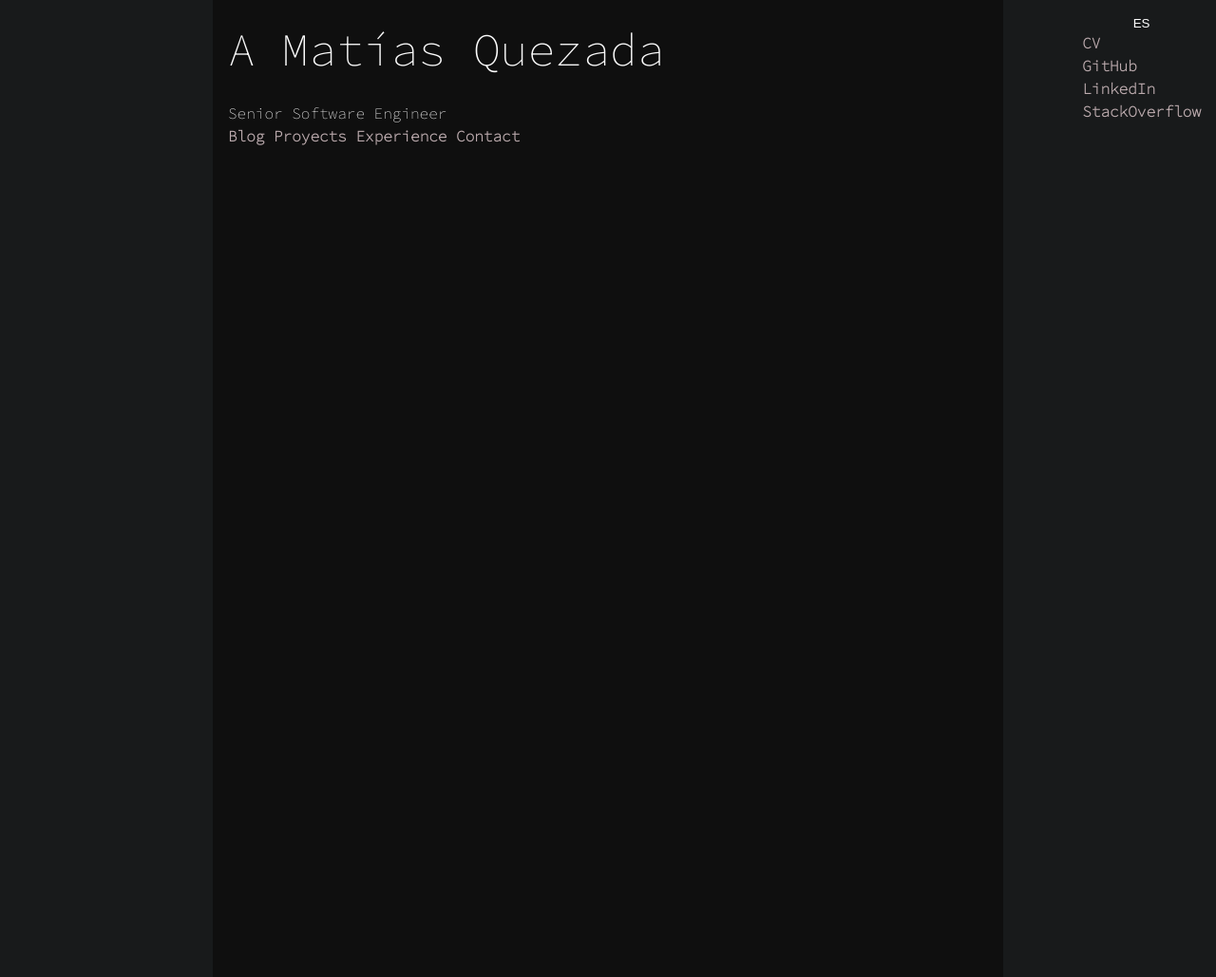
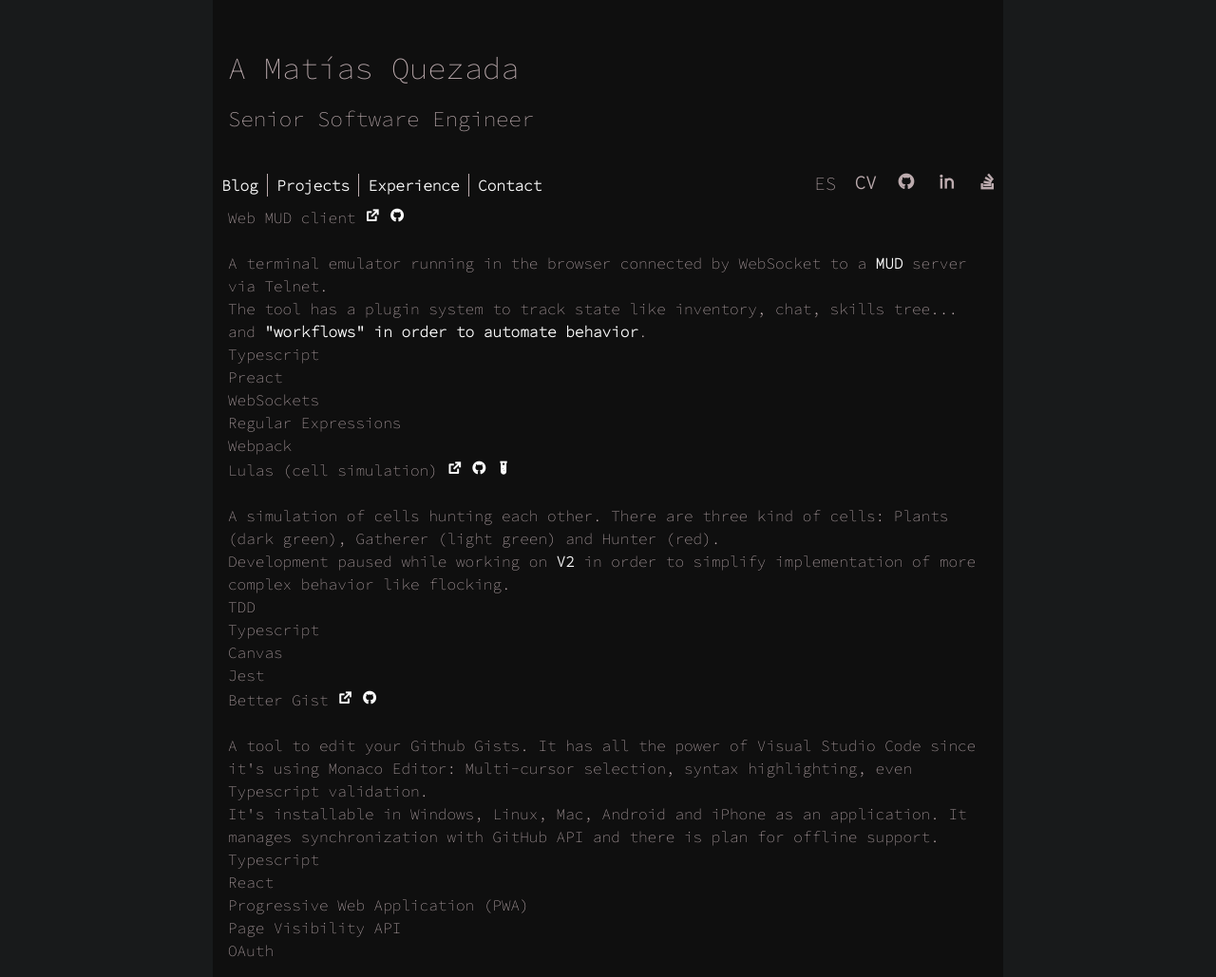
Before and after one commit to ShakDamj/shakiradamji.com, a web app: file index.html in a window 1280 px wide. Shown: the whole page at 95% size. Run offline with its HTML, style and script files only (its server is not run), Linux system fonts and the light colour scheme.

Commit message:
Creating content

```diff
--- /dev/null
+++ b/components/remix-icon.js
@@ -0,0 +1,29 @@
+class RemixIcon extends HTMLElement {
+  static get observedAttributes() {
+    return ['name', 'line-only', 'label'];
+  }
+
+  connectedCallback() {
+    const i = document.createElement('i');
+    update(this, i);
+    this.appendChild(i);
+  }
+
+  update() {
+    update(this, this.firstElementChild);
+  }
+}
+
+window.customElements.define('remix-icon', RemixIcon);
+
+function update(el, i) {
+  const name = el.getAttribute('name') || '';
+  if (!name) return;
+
+  const paintMode = el.hasAttribute('fill') ? 'fill' : 'line';
+  const label = el.getAttribute('label') || name;
+
+  i.setAttribute('class', `ri-${name}-${paintMode}`);
+  i.setAttribute('title', label);
+  i.setAttribute('aria-label', label);
+}
--- a/index.html
+++ b/index.html
@@ -10,6 +10,11 @@
     <title></title>
     <meta name="description" content="" />
     <meta name="viewport" content="width=device-width, initial-scale=1" />
+    <link
+      href="https://cdn.jsdelivr.net/npm/remixicon@2.5.0/fonts/remixicon.css"
+      rel="stylesheet"
+    />
+
     <link rel="stylesheet" href="./styles/styles.css" />
   </head>
 
@@ -24,51 +29,184 @@
     <main class="container">
       <header>
         <div class="author-info">
-          <h1 class="full-name" data-to-clipboard="A. Matías Quezada">
-            <span class="first-name">Adrián</span>
-            <span class="rest-name">Mat&iacute;as Quezada</span>
+          <h1 class="full-name">
+            <span class="name-part abbreviated">Adrián</span>
+            <span class="name-part">Mat&iacute;as</span>
+            <span class="name-part">Quezada</span>
           </h1>
-          <h3 lang="en">Senior Software Engineer</h3>
-          <h3 lang="es">Senior Software Engineer</h3>
+
+          <h2 class="subtitle">
+            <span lang="en">Senior Software Engineer</span>
+            <span lang="es">Senior Software Engineer</span>
+          </h2>
         </div>
 
-        <div class="controls">
-          <button class="control toggle-language">
+        <div class="controls"></div>
+      </header>
+
+      <nav class="page-navigation">
+        <div class="external">
+          <button class="icon-button" language-toggle>
             <span lang="en">ES</span>
             <span lang="es">EN</span>
           </button>
 
-          <a class="control" href="https://amatiasq.com/cv">CV</a>
-          <a href="https://github.com/amatiasq">GitHub</a>
-          <a href="https://www.linkedin.com/in/amatiasq/">LinkedIn</a>
+          <a class="icon-button" href="https://amatiasq.com/cv">CV</a>
+          <a class="icon-button" href="https://github.com/amatiasq">
+            <remix-icon name="github" title="GitHub" fill />
+          </a>
+          <a class="icon-button" href="https://www.linkedin.com/in/amatiasq/">
+            <remix-icon name="linkedin" title="LinkedIn" />
+          </a>
           <a
+            class="icon-button"
             href="https://stackoverflow.com/users/1721248/a-mat%c3%adas-quezada?tab=profile"
           >
-            StackOverflow
+            <remix-icon name="stack-overflow" title="StackOverflow" />
           </a>
         </div>
-      </header>
 
-      <nav>
-        <a href="/blog">Blog</a>
+        <div class="internal">
+          <a class="section" href="/blog">Blog</a>
 
-        <a href="#projects">
-          <span lang="en">Proyects</span>
+          <a class="section" href="#projects">
+            <span lang="en">Projects</span>
             <span lang="es">Proyectos</span>
           </a>
 
-        <a href="#professional-experience">
+          <a class="section" href="#professional-experience">
             <span lang="en">Experience</span>
             <span lang="es">Experience</span>
           </a>
 
-        <a href="#contact">
+          <a class="section" href="#contact">
             <span lang="en">Contact</span>
             <span lang="es">Contacto</span>
           </a>
+        </div>
       </nav>
+
+      <section class="projects">
+        <div class="project mud">
+          <h3>
+            Web MUD client
+
+            <a href="https://amatiasq.github.io/mud/">
+              <remix-icon name="external-link" label="Live project" />
+            </a>
+            <a href="https://github.com/amatiasq/mud/">
+              <remix-icon name="github" title="GitHub" fill />
+            </a>
+          </h3>
+
+          <img />
+
+          <summary>
+            <p>
+              A terminal emulator running in the browser connected by WebSocket
+              to a <a href="https://en.wikipedia.org/wiki/MUD">MUD</a> server
+              via Telnet.
+            </p>
+
+            <p>
+              The tool has a plugin system to track state like inventory, chat,
+              skills tree... and
+              <a
+                href="https://github.com/amatiasq/mud/blob/main/client/src/registerWorkflows.ts#L22-L44"
+                >"workflows" in order to automate behavior</a
+              >.
+            </p>
+
+            <ul class="tech-stack">
+              <li>Typescript</li>
+              <li>Preact</li>
+              <li>WebSockets</li>
+              <li>Regular Expressions</li>
+              <li>Webpack</li>
+            </ul>
+          </summary>
+        </div>
+
+        <div class="project lulas">
+          <h3>
+            Lulas (cell simulation)
+
+            <a href="https://repos.amatiasq.com/lulas/">
+              <remix-icon name="external-link" label="Live project" />
+            </a>
+            <a href="https://github.com/amatiasq/lulas/">
+              <remix-icon name="github" title="GitHub" fill />
+            </a>
+            <a href="https://coveralls.io/github/amatiasq/lulas">
+              <remix-icon name="test-tube" title="Test results" fill />
+            </a>
+          </h3>
+
+          <img />
+
+          <summary>
+            <p>
+              A simulation of cells hunting each other. There are three kind of
+              cells: Plants (dark green), Gatherer (light green) and Hunter
+              (red).
+            </p>
+
+            <p>
+              Development paused while working on
+              <a href="https://amatiasq.github.io/lulas">V2</a> in order to
+              simplify implementation of more complex behavior like flocking.
+            </p>
+
+            <ul class="tech-stack">
+              <li>TDD</li>
+              <li>Typescript</li>
+              <li>Canvas</li>
+              <li>Jest</li>
+            </ul>
+          </summary>
+        </div>
+
+        <div class="project better-gist">
+          <h3>
+            Better Gist
+
+            <a href="https://gist.amatiasq.com/">
+              <remix-icon name="external-link" label="Live project" />
+            </a>
+            <a href="https://github.com/amatiasq/np/">
+              <remix-icon name="github" title="GitHub" fill />
+            </a>
+          </h3>
+
+          <img />
+
+          <summary>
+            <p>
+              A tool to edit your Github Gists. It has all the power of Visual
+              Studio Code since it's using Monaco Editor: Multi-cursor
+              selection, syntax highlighting, even Typescript validation.
+            </p>
+
+            <p>
+              It's installable in Windows, Linux, Mac, Android and iPhone as an
+              application. It manages synchronization with GitHub API and there
+              is plan for offline support.
+            </p>
+
+            <ul class="tech-stack">
+              <li>Typescript</li>
+              <li>React</li>
+              <li>Progressive Web Application (PWA)</li>
+              <li>Page Visibility API</li>
+              <li>OAuth</li>
+            </ul>
+          </summary>
+        </div>
+      </section>
     </main>
 
     <script src="main.js" async defer></script>
+    <!-- <script src="components/external-link.js" async defer></script> -->
+    <script src="components/remix-icon.js" async defer></script>
   </body>
 </html>
--- a/styles/controls.css
+++ b/styles/controls.css
@@ -1,14 +1,27 @@
-.controls {
-  display: flex;
-  flex-direction: column;
-  position: fixed;
-  right: 1rem;
-  top: 1rem;
+.icon-button {
+  --size: 1.8em;
+
+  appearance: none;
+  background: none;
+  border: 0;
+
+  display: inline-block;
+  border-radius: 100%;
+  width: var(--size);
+  height: var(--size);
+  line-height: var(--size);
+  text-align: center;
+
+  color: var(--fg-color);
+  font-family: var(--font-family);
 }
 
-.control {
-  appearance: none;
-  border: 0;
-  background: transparent;
-  color: white;
+.icon-button:hover {
+  background-color: var(--hover-color);
 }
+
+.icon-button:active {
+  background-color: var(--active-color);
+  transform: scale(0.8);
+  transform-origin: center center;
+}
--- a/styles/header.css
+++ b/styles/header.css
@@ -1,20 +1,74 @@
+header {
+  padding: 2rem 0;
+}
+
 .full-name {
-  font-size: 3rem;
+  font-size: 2rem;
   margin-bottom: 0;
 }
 
-.first-name,
-.rest-name {
+.name-part {
   display: inline-block;
   overflow: hidden;
 }
 
-.first-name {
-  text-overflow: '.';
+.name-part.abbreviated {
+  display: inline-block;
+  overflow: hidden;
   max-width: 1.2ex;
   transition: max-width 0.3s ease-out;
 }
 
-.full-name:hover .first-name {
+.full-name:hover .name-part.abbreviated {
   max-width: 10ex;
 }
+
+.subtitle {
+  font-size: 1.4rem;
+}
+
+.page-navigation {
+  display: flex;
+  flex-flow: row-reverse wrap;
+  justify-content: space-between;
+  gap: 1rem;
+  margin-left: calc(var(--page-margin) * -1);
+  margin-right: calc(var(--page-margin) * -1);
+}
+
+/*
+ * NAVIGATION
+ */
+
+.page-navigation .internal,
+.page-navigation .external {
+  display: flex;
+  flex-direction: row;
+  flex-wrap: wrap;
+}
+
+.page-navigation .section {
+  display: inline-block;
+  margin: 0.5rem 0;
+  padding: 0 0.58rem;
+  /* background-color: rgba(255, 255, 255, 0.3); */
+}
+
+.page-navigation .section.active {
+}
+
+.page-navigation .section:hover {
+  background-color: red;
+}
+
+.page-navigation .section + .section {
+  border-left: 1px solid var(--fg-color);
+}
+
+.page-navigation .external {
+  gap: 0.5rem;
+}
+
+.page-navigation .icon-button {
+  font-size: 1.2rem;
+}
--- a/styles/i18n.css
+++ b/styles/i18n.css
@@ -1,7 +1,11 @@
-.display-en [lang='es'] {
+[lang] {
   display: none;
 }
 
-.display-es [lang='en'] {
-  display: none;
+.display-en [lang='en'] {
+  display: inherit;
 }
+
+.display-es [lang='es'] {
+  display: inherit;
+}
--- a/styles/styles.css
+++ b/styles/styles.css
@@ -9,6 +9,9 @@ body {
   --bg-color: #0f0f0f;
   --fg-color: #bcabae;
   --primary-color: #fbfbfb;
+  --page-margin: 1rem;
+  --hover-color: rgba(255, 255, 255, 0.1);
+  --active-color: rgba(255, 255, 255, 0.3);
 
   /* --font-family: 'Courier New', Courier, monospace; */
   --font-family: 'Source Code Pro', monospace; /*, 'Helvetica', 'Arial', sans-serif;*/
@@ -25,19 +28,19 @@ body {
   color: var(--fg-color);
   max-width: var(--max-width);
   height: 100vh;
-  padding: 1rem;
+  padding: var(--page-margin);
   margin: 0 auto;
   overflow: auto;
 }
-
+/*
 h1,
 h2,
 h3 {
   color: var(--primary-color);
-}
+} */
 
-.container a {
-  color: var(--fg-color);
+a {
+  color: var(--primary-color);
   text-decoration: none;
   font-weight: bold;
 }
```
Also changed, not shown: components/external-link.js (added, +31 -0 lines), main.js (+7 -3 lines), assets/header.jpeg (added). Lines whose indentation alone changed are shown as unchanged.
